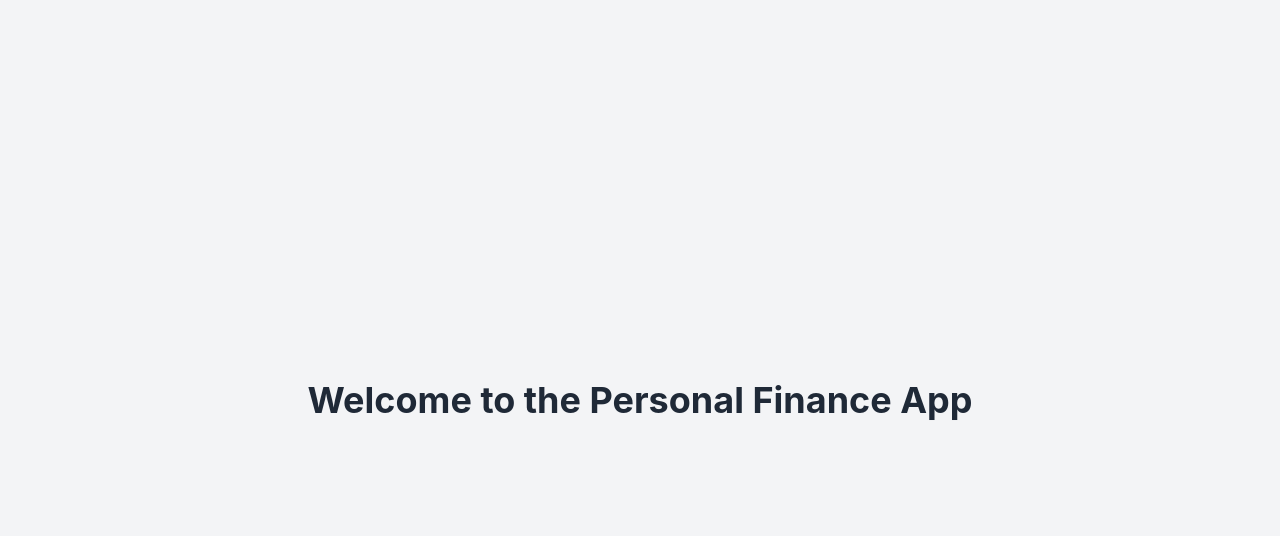
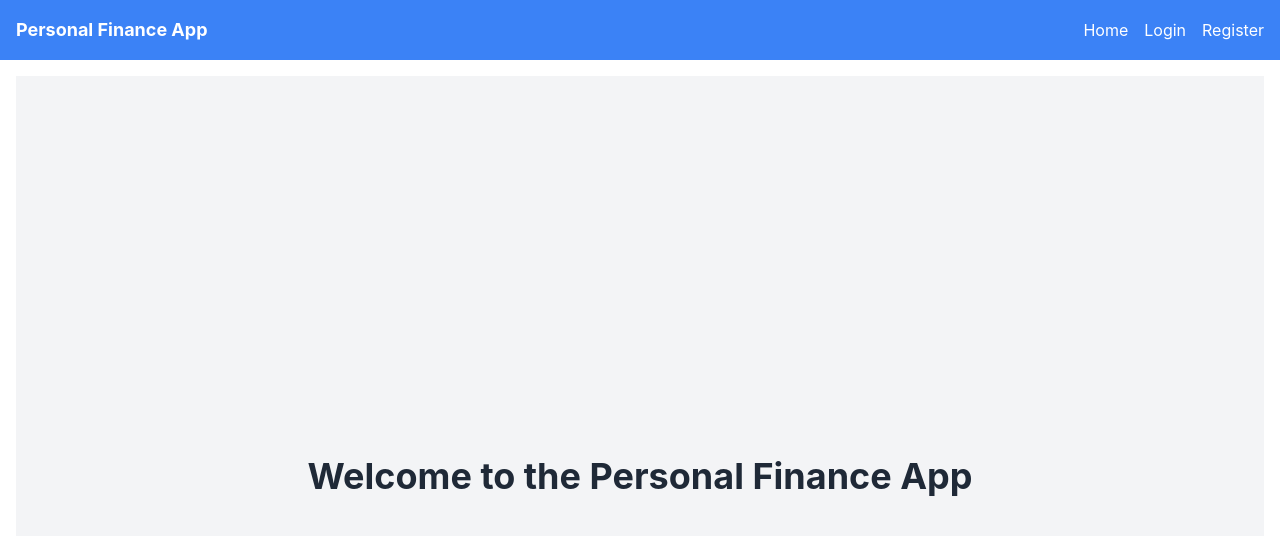
Before and after one commit to Frnn4268/BudgetBuddy, a React (Create React App) app in the folder client/: page / in a window 1280 px wide. Shown: the top 536 px of the page. Built offline with nearby package versions, Linux system fonts and the light colour scheme.

Commit message:
Creating new component called Navbar.js and adding it's changes in App.js

```diff
--- a/client/src/App.js
+++ b/client/src/App.js
@@ -4,18 +4,22 @@ import Home from './pages/Home';
 import Login from './pages/Login';
 import Register from './pages/Register';
 import Dashboard from './pages/Dashboard';
+import Navbar from './components/Navbar';
 
-function App() {
+const App = () => {
   return (
     <Router>
+      <Navbar />
+      <div className="container mx-auto p-4">
         <Routes>
           <Route path="/" element={<Home />} />
           <Route path="/login" element={<Login />} />
           <Route path="/register" element={<Register />} />
           <Route path="/dashboard" element={<Dashboard />} />
         </Routes>
+      </div>
     </Router>
   );
-}
+};
 
 export default App;
--- /dev/null
+++ b/client/src/components/Navbar.js
@@ -0,0 +1,21 @@
+import React from 'react';
+import { Link } from 'react-router-dom';
+
+const Navbar = () => {
+  return (
+    <nav className="bg-blue-500 p-4">
+      <div className="container mx-auto flex justify-between items-center">
+        <div className="text-white text-lg font-bold">
+          <Link to="/">Personal Finance App</Link>
+        </div>
+        <div className="space-x-4">
+          <Link to="/" className="text-white hover:text-gray-200">Home</Link>
+          <Link to="/login" className="text-white hover:text-gray-200">Login</Link>
+          <Link to="/register" className="text-white hover:text-gray-200">Register</Link>
+        </div>
+      </div>
+    </nav>
+  );
+};
+
+export default Navbar;
```
Lines whose indentation alone changed are shown as unchanged.
